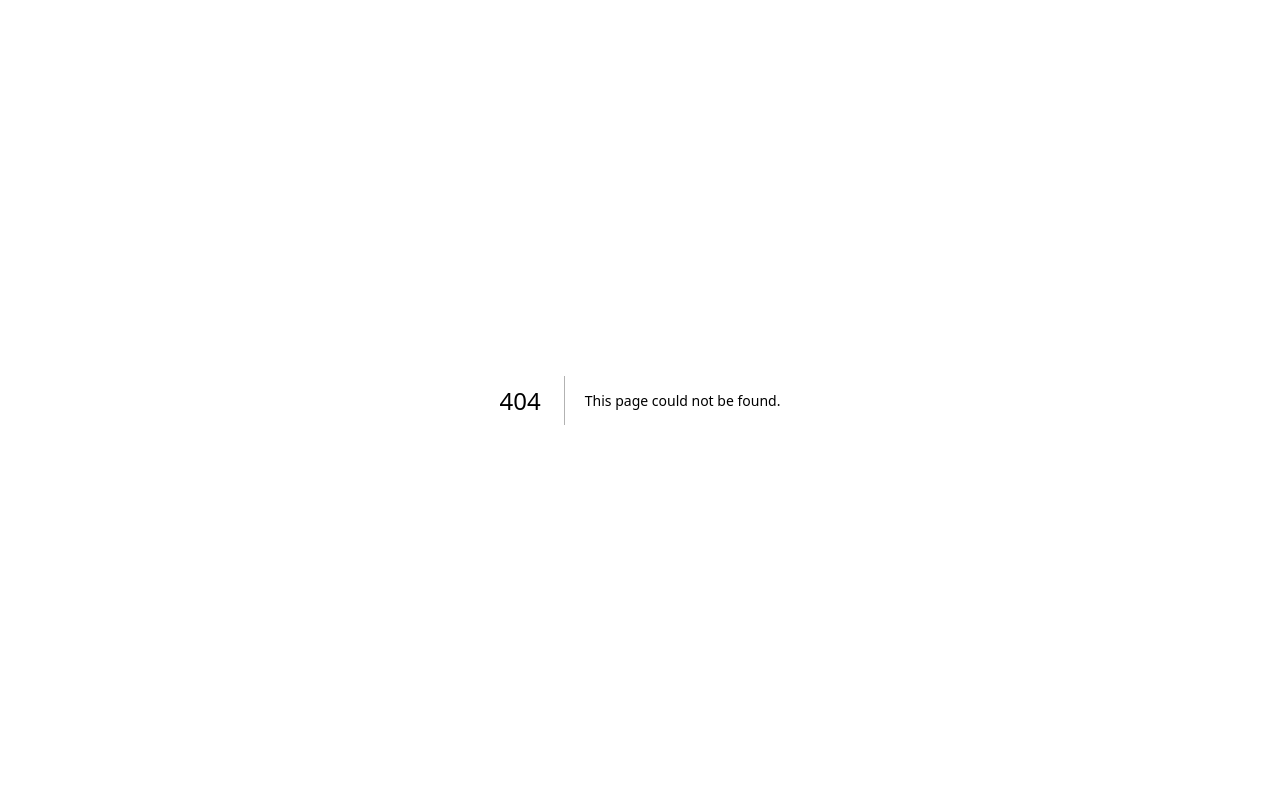
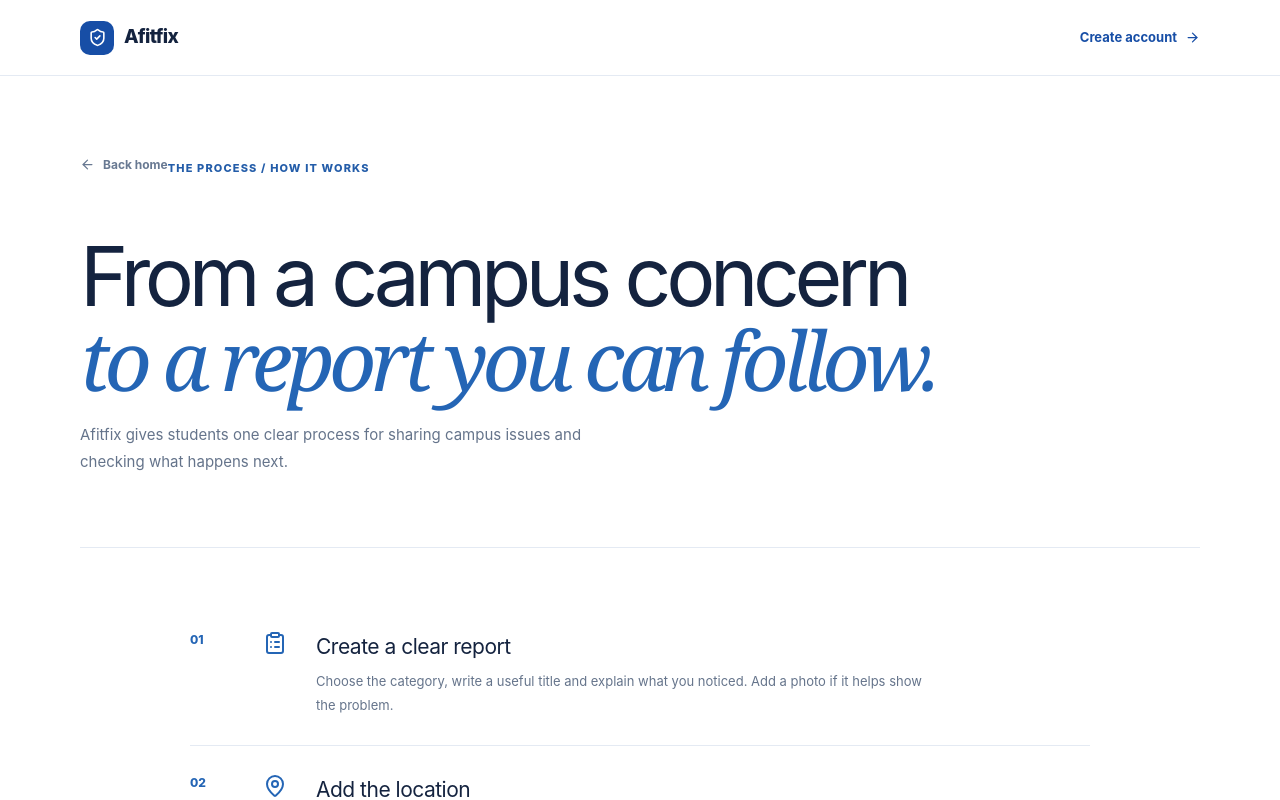
Before and after one commit to fawazfff/Afitfix, a Next.js app: page /how-it-works in a window 1280 px wide. Before the commit this address had no page. Shown: the top 800 px of the page. Built offline with nearby package versions, Linux system fonts and the light colour scheme.

Commit message:
Add dedicated how-it-works information page

```diff
--- /dev/null
+++ b/src/app/how-it-works/page.tsx
@@ -0,0 +1,18 @@
+import Link from "next/link";
+import { ArrowLeft, ArrowRight, CheckCircle2, ClipboardList, MessageCircle, ShieldCheck, MapPin } from "lucide-react";
+
+const steps = [
+ {n:"01",icon:ClipboardList,title:"Create a clear report",body:"Choose the category, write a useful title and explain what you noticed. Add a photo if it helps show the problem."},
+ {n:"02",icon:MapPin,title:"Add the location",body:"Tell other students and the administrators where the issue is on campus. A specific location makes a report easier to understand."},
+ {n:"03",icon:MessageCircle,title:"Add context and support",body:"Students can comment with helpful details. Supporting an existing report can help the community understand an issue without creating duplicates."},
+ {n:"04",icon:CheckCircle2,title:"Follow the progress",body:"Check the report's status and update history. Administrators can add progress notes as the issue is reviewed and handled."}
+];
+export default function HowItWorksPage(){
+ return <main className="info-page">
+  <header className="info-nav"><Link className="brand" href="/"><span className="brand-mark"><ShieldCheck size={19}/></span>Afitfix</Link><Link className="info-nav-action" href="/login?mode=signup">Create account <ArrowRight size={15}/></Link></header>
+  <section className="info-hero"><Link href="/" className="info-back"><ArrowLeft size={15}/> Back home</Link><span className="section-eyebrow">THE PROCESS / HOW IT WORKS</span><h1>From a campus concern<br/><em>to a report you can follow.</em></h1><p>Afitfix gives students one clear process for sharing campus issues and checking what happens next.</p></section>
+  <section className="how-steps">{steps.map(({n,icon:Icon,title,body})=><article className="how-step" key={n}><span>{n}</span><Icon size={24}/><div><h2>{title}</h2><p>{body}</p></div></article>)}</section>
+  <section className="info-bottom"><h2>Ready to report an issue?</h2><p>Create an account and let the campus community know what needs attention.</p><Link className="button button-orange" href="/login?mode=signup">Create your account <ArrowRight size={16}/></Link></section>
+  <footer className="info-footer"><Link href="/">Afitfix</Link><span>Built for the AFIT community · Kaduna</span><Link href="/faq">FAQs</Link></footer>
+ </main>;
+}
```
